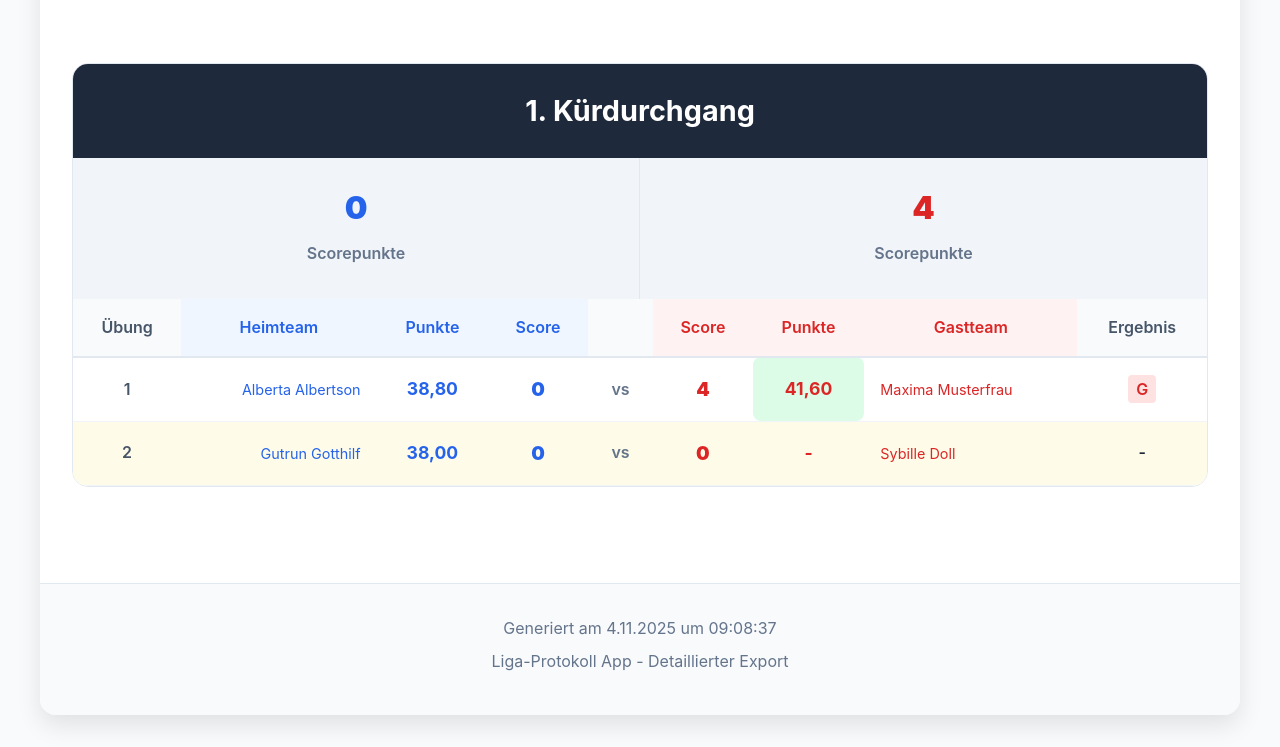
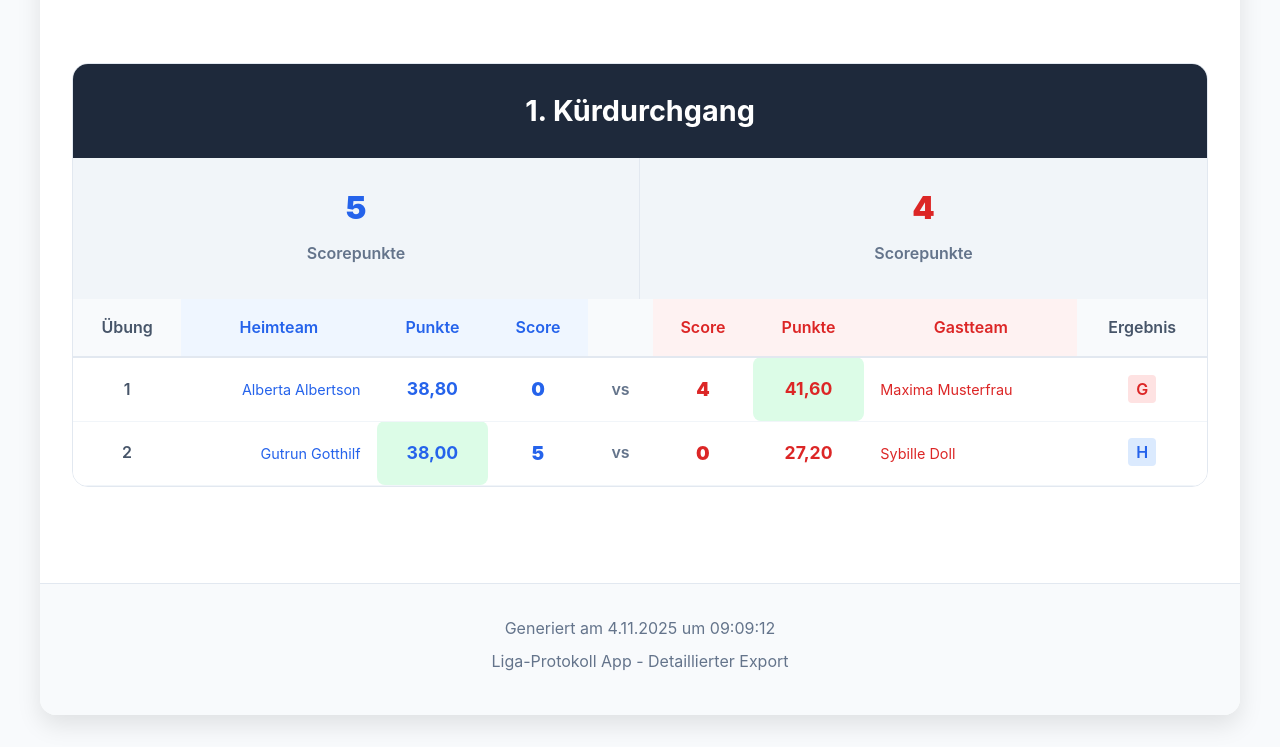
Before and after one commit to dercognus/liga-protokoll-website, a plain HTML site: page competition-1/index.html in a window 1280 px wide. Shown: the part 1878-2625 px from the top of the page. Drawn offline with Linux system fonts and the light colour scheme.

Commit message:
Update: Competition 1 - index.html

```diff
--- a/competition-1/index.html
+++ b/competition-1/index.html
@@ -34,14 +34,14 @@
                 <h2>Endergebnis</h2>
                 <div class="final-scores">
                     <div class="final-score home">
-                        <span class="score-value">7</span>
+                        <span class="score-value">12</span>
                         <span class="score-label">Scorepunkte</span>
-                        <span class="exercise-points">224,24 Übungspunkte</span>
+                        <span class="exercise-points">262,24 Übungspunkte</span>
                     </div>
                     <div class="final-score guest">
                         <span class="score-value">10</span>
                         <span class="score-label">Scorepunkte</span>
-                        <span class="exercise-points">226,89 Übungspunkte</span>
+                        <span class="exercise-points">254,09 Übungspunkte</span>
                     </div>
                 </div>
             </div>
@@ -196,7 +196,7 @@
           <h3 class="round-title">1. Kürdurchgang</h3>
           <div class="round-scores">
             <div class="round-score home">
-              <span class="score-value">0</span>
+              <span class="score-value">5</span>
               <span class="score-label">Scorepunkte</span>
             </div>
             <div class="round-score guest">
@@ -240,23 +240,23 @@
             </td>
           </tr>
 
-          <tr class="exercise-row incomplete">
+          <tr class="exercise-row completed">
             <td class="exercise-number">2</td>
             <td class="athlete home">
               Gutrun Gotthilf
 
             </td>
-            <td class="score home ">38,00</td>
-            <td class="exercise-score home">0</td>
+            <td class="score home winner">38,00</td>
+            <td class="exercise-score home">5</td>
             <td class="vs">vs</td>
             <td class="exercise-score guest">0</td>
-            <td class="score guest ">-</td>
+            <td class="score guest ">27,20</td>
             <td class="athlete guest">
               Sybille Doll
 
             </td>
             <td class="result">
-              -
+              <span class="win-home">H</span>
             </td>
           </tr>
 
@@ -267,7 +267,7 @@
         </div>
 
         <div class="footer">
-            <p>Generiert am 4.11.2025 um 09:08:37</p>
+            <p>Generiert am 4.11.2025 um 09:09:12</p>
             <p>Liga-Protokoll App - Detaillierter Export</p>
         </div>
     </div>
```
